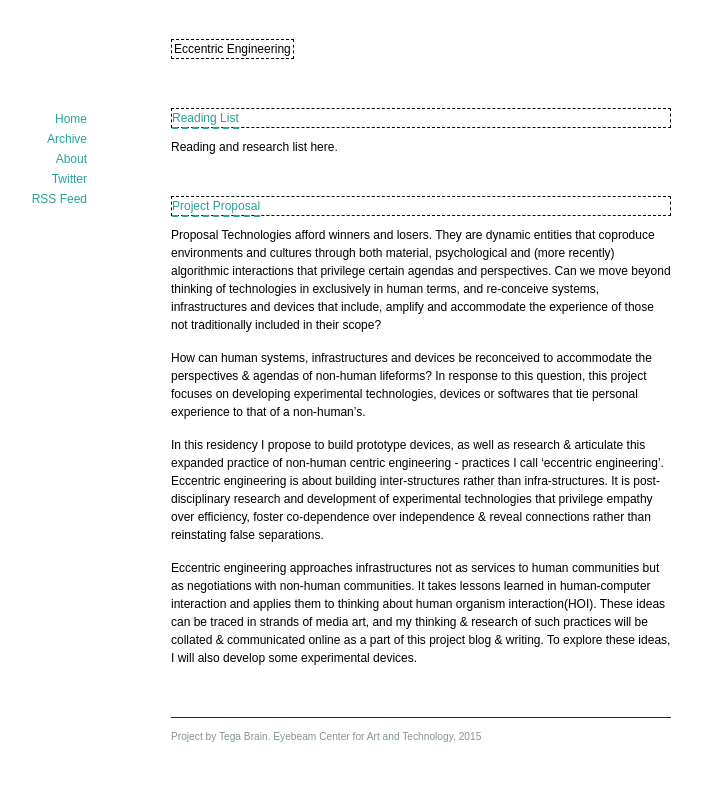
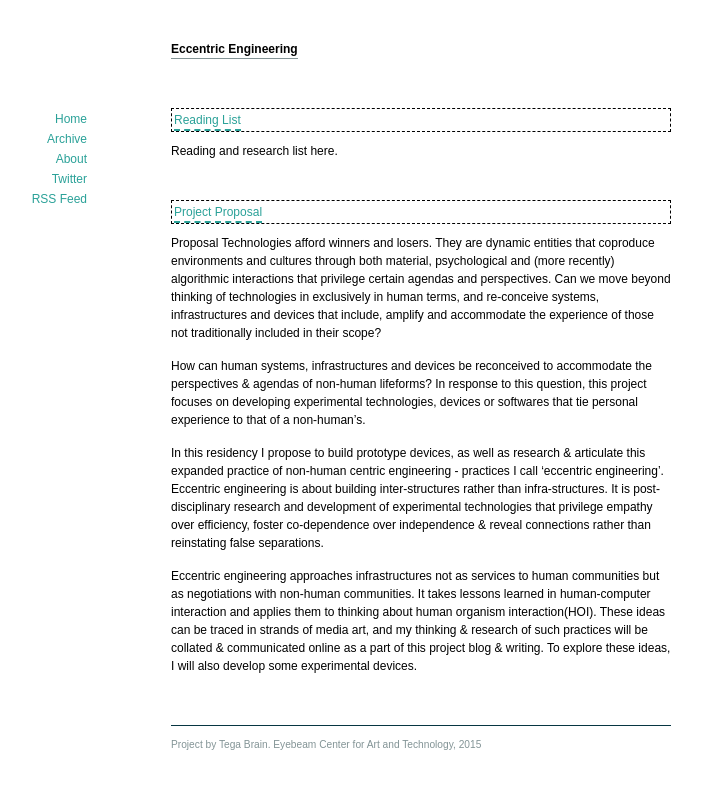
Before and after one commit to eccentricengineering/eccentricengineering.github.io, a Jekyll site: the page built from index.html, in a window 1280 px wide. Shown: the top 789 px of the page, without its empty margins (219-921 px from the left). Built offline with Jekyll 4.4.1, drawn with Linux system fonts in a browser that asks for light colours; nearby versions of some CDN libraries; the list of posts is cut into pages by our own code.

Commit message:
about update

```diff
--- a/assets/css/style.css
+++ b/assets/css/style.css
@@ -127,10 +127,10 @@ h3 {
 	text-transform: none;
 }
 #header h1 a {
-	border:dashed, 1px;
-	padding: 2px;
+
 	text-decoration: none;
 	color:#000;
+	font-weight: bolder;
 }
 
 #footer {
@@ -176,7 +176,8 @@ article {
 }
 
 article h1 {
-	border: dashed, 1px;
+	border: dashed 1px;
+	padding: 2px;
 	font-size: 12px;
 	margin: 0 0 10px 0;
 }
```
